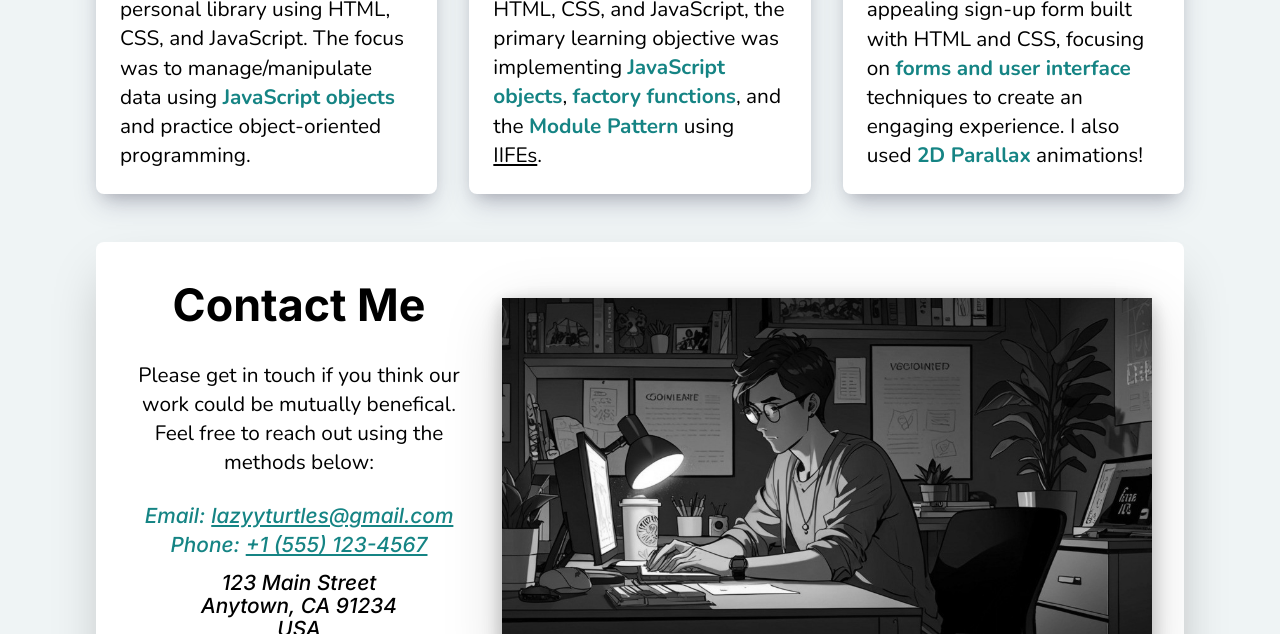
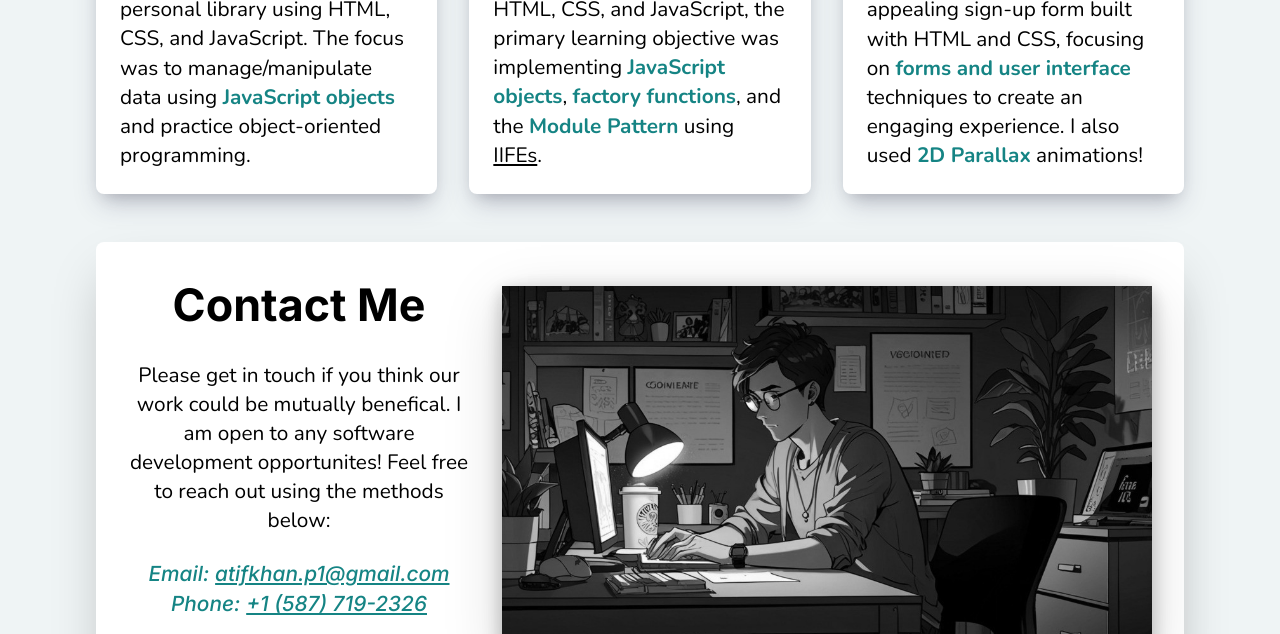
Before and after one commit to Atif-Pathan/homepage, a plain HTML site: page index.html in a window 1280 px wide. Shown: the part 1689-2323 px from the top of the page. Drawn offline with nearby package versions, Linux system fonts and the light colour scheme; a web font is replaced by a local one.

Commit message:
update content of the page

```diff
--- a/index.html
+++ b/index.html
@@ -30,11 +30,7 @@
             though my background is in electrical and computer engineering.
             Currently, I am focusing on upgrading my web development skills
             through the <a href="https://www.theodinproject.com/" target="_blank" rel="noopener noreferrer" aria-label="Odin project link">Odin Project</a> I've built several projects using
-            HTML/CSS and JavaScript. I am finishing up the final
-            project in the Advanced HTML/CSS section and then looking forward to
-            moving onto React! I am always looking for new opportunities to grow
-            and learn as a developer so feel free to reach out if you want to
-            chat!
+            HTML/CSS, JavaScript and React. I am also currently working on an Inventory Management App for a car dealership using React and Tailwind. I am looking for new opportunities to grow and learn as a developer so feel free to reach out for a chat!
           </p>
           <nav aria-label="Social Media and Contact Links">
             <ul class="links">
@@ -60,7 +56,7 @@
               </li>
               <li>
                 <a
-                  href="mailto:lazyyturtles@gmail.com"
+                  href="mailto:atifkhan.p1@gmail.com"
                   target="_blank"
                   rel="noopener"
                   aria-label="Send Email"
@@ -299,17 +295,17 @@
         <div class="contact-wrapper">
           <h2 class="section-heading">Contact Me</h2>
           <p class="call-action">
-            Please get in touch if you think our work could be mutually benefical.
+            Please get in touch if you think our work could be mutually benefical. I am open to any software development opportunites!
             Feel free to reach out using the methods below:
           </p>
           <address>
             <p>
               <strong>Email:</strong>
               <a
-                href="mailto:lazyyturtles@gmail.com"
+                href="mailto:atifkhan.p1@gmail.com"
                 target="_blank"
                 rel="noopener"
-                >lazyyturtles@gmail.com</a
+                >atifkhan.p1@gmail.com</a
               >
             </p>
             <p>
@@ -318,13 +314,8 @@
                 href="tel:+15551234567"
                 target="_blank"
                 rel="noopener"
-                >+1 (555) 123-4567</a
+                >+1 (587) 719-2326</a
               >
-            </p>
-            <p class="dummy-address">
-              123 Main Street<br />
-              Anytown, CA 91234<br />
-              USA
             </p>
           </address>
           <nav aria-label="Social Media and Contact Links">
@@ -351,7 +342,7 @@
               </li>
               <li>
                 <a
-                  href="mailto:lazyyturtles@gmail.com"
+                  href="mailto:atifkhan.p1@gmail.com"
                   target="_blank"
                   rel="noopener"
                   aria-label="Send Email"
```
